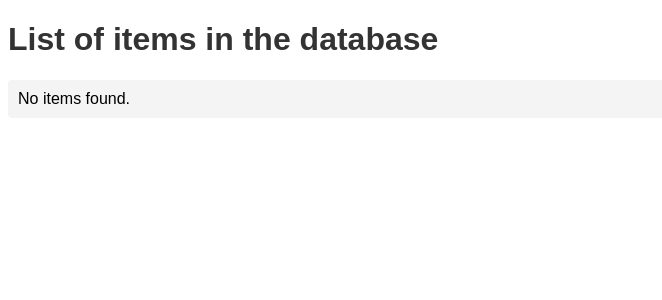
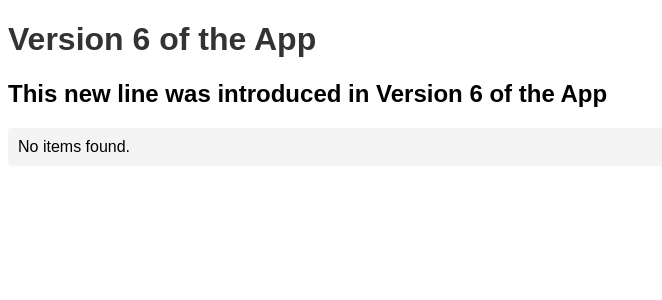
Before and after one commit to PranayV66/flask-kubernetes-app, a Flask app: page / in a window 1280 px wide. Shown: the top 300 px of the page, without its empty margins (0-662 px from the left). Run offline with Flask 2, Linux system fonts and the light colour scheme; data that the repository does not hold is empty.

Commit message:
Changed header text

```diff
--- a/frontend/templates/index.html
+++ b/frontend/templates/index.html
@@ -5,7 +5,8 @@
     <link rel="stylesheet" href="{{ url_for('static', filename='style.css') }}">
 </head>
 <body>
-    <h1>List of items in the database</h1>
+    <h1>Version 6 of the App</h1>
+    <h2>This new line was introduced in Version 6 of the App</h2>
     <ul>
         {% for item in items %}
             <li>{{ item.name }}: {{ item.value }}</li>
```
